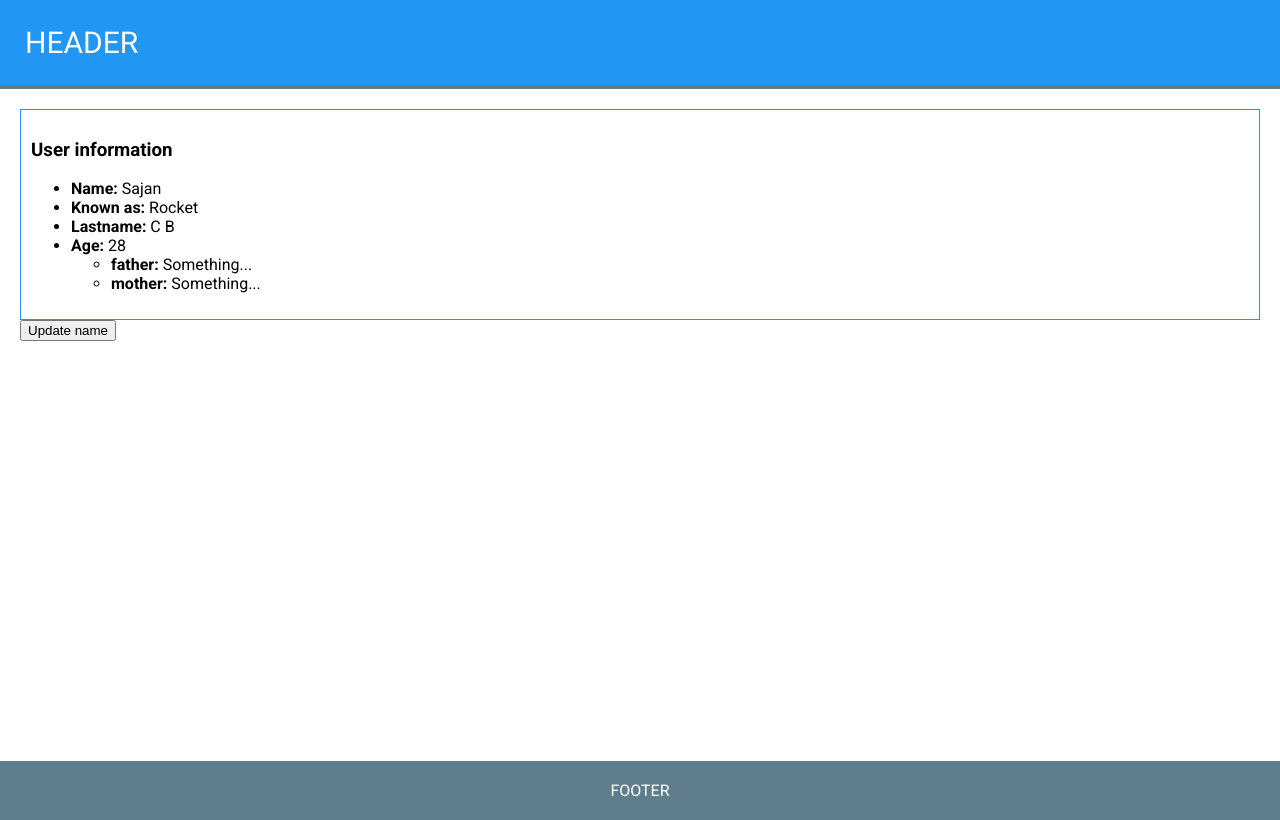
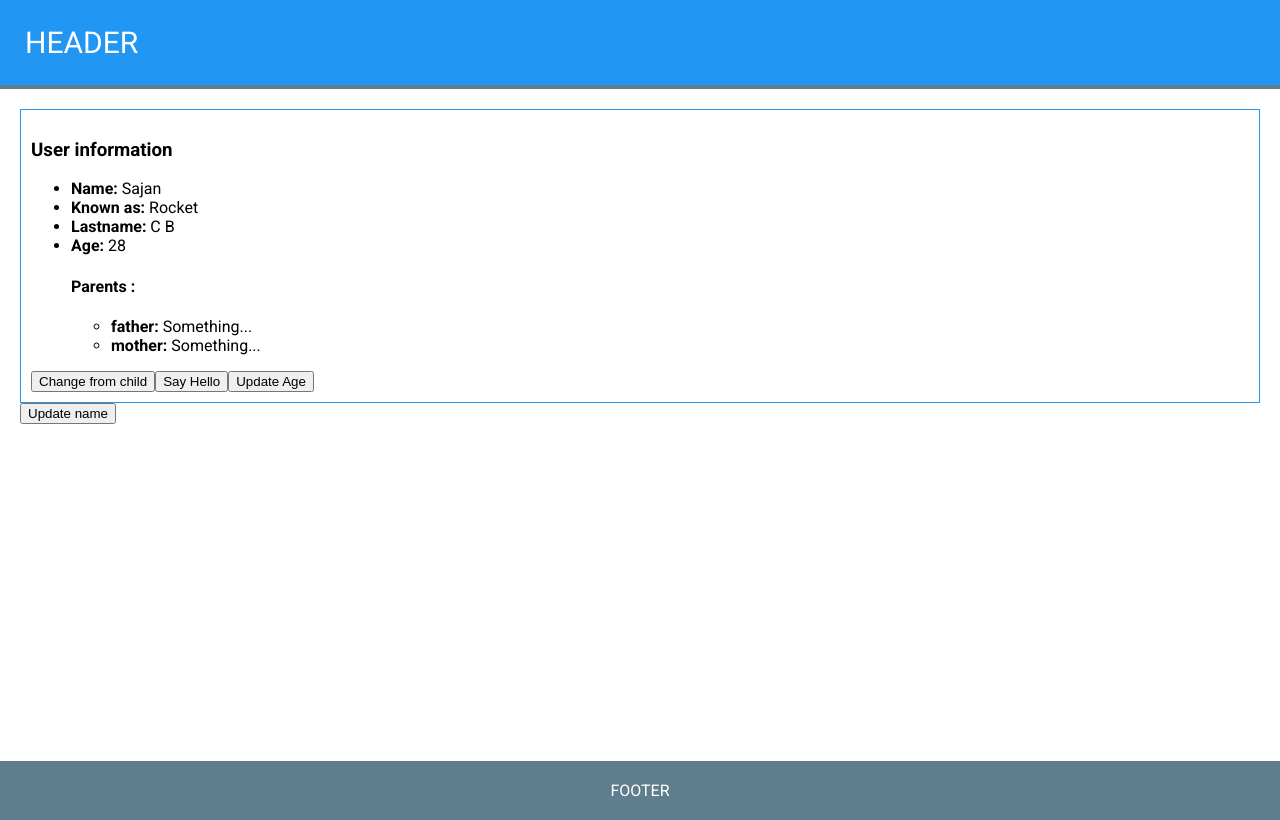
Before and after one commit to cbsajan/Vue-Comp-2022, a Vue app: page / in a window 1280 px wide. Built offline with nearby package versions, Linux system fonts and the light colour scheme.

Commit message:
Custom Events

```diff
--- a/src/App.vue
+++ b/src/App.vue
@@ -7,6 +7,9 @@
                     :userLastname="lastname"
                     :userAge="age"
                     :userParents="parents"
+                    @update-lastname="lastname = $event"
+                    @say-hello="alertHello"
+                    :updateAge="updateAge"
                 ></comp-user-profile>
                 <button @click="updateName">Update name</button>
             </div>
@@ -34,6 +37,13 @@
         methods:{
             updateName(){
                 this.name ='Intelligent'
+            },
+            alertHello(){
+                alert('Hello ' + this.name)
+            },
+             updateAge(age_new){
+                this.age = age_new
+                console.log(age_new)
             }
         }
 
--- a/src/components/User/Profile-Comp.vue
+++ b/src/components/User/Profile-Comp.vue
@@ -14,12 +14,16 @@
                  <li>
                     <span>Age:</span> {{ userAge }}
                 </li>
+                <h4>Parents :</h4>
                   <ul>
                     <li v-for="(key,value,index) in userParents" :key="index">
                         <span>{{ value }}:</span> {{ key }}
                     </li>
                 </ul>
             </ul>
+            <button @click="updateLastname" >Change from child</button>
+            <button @click="sayHello" >Say Hello</button>
+            <button @click="updateAge(10)" >Update Age</button>
         </div>
 </template>
 
@@ -29,12 +33,22 @@
             alsoKnowAs:String,
             userLastname:String,
             userAge:Number,
-            userParents: Object
+            userParents: Object,
+            updateAge:Function
         },
         data(){
             return {
                 name:'Sajan'
             }
+        },
+        methods:{
+            updateLastname(){
+                this.$emit('update-lastname','Test  ')
+            },
+            sayHello(){
+                this.$emit('say-hello' )
+            },
+
         }
     }
 </script>
```
